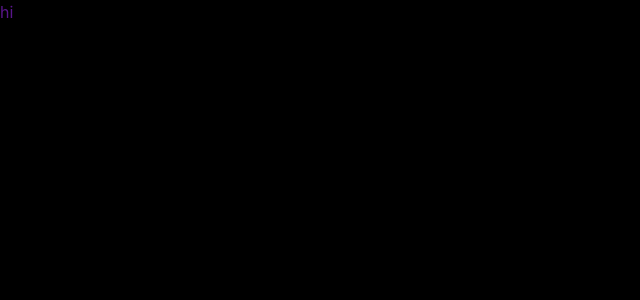
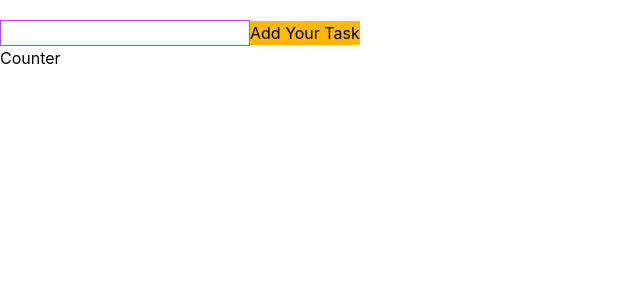
Before and after one commit to Mhassan0001/zustand-explorer, a React (Vite) app: page /todo in a window 1280 px wide. Shown: the top 300 px of the page, without its empty margins (0-640 px from the left). Built offline with nearby package versions, Linux system fonts and the light colour scheme.

Commit message:
Implement Zustand for shared state between components

```diff
--- a/src/components/Counter.jsx
+++ b/src/components/Counter.jsx
@@ -1,13 +1,31 @@
 import useCounterStore from "../stores/counterStore";
+import useTodoStore from "../stores/todoStore";
+import { Link } from "react-router-dom";
 
 const Counter = () => {
   const { count, increment, decrement, reset } = useCounterStore();
+
+  const { tasks } = useTodoStore();
+  console.log("Counter tasks:", tasks);
   return (
     <>
       <h1>{count}</h1>
       <button onClick={increment}>+</button>
       <button onClick={decrement}>-</button>
       <button onClick={reset}>Reset</button>
+
+
+      <div className="bg-amber-400">
+
+          <p>Todo Data Here.........</p>
+      <ul>
+        {tasks.map((task) => (
+          <li key={task._id}> {task.task}</li>
+        ))}
+        </ul>
+      </div>
+
+         <Link to="/todo">Todo</Link>
     </>
   );
 };
--- a/src/components/todo.jsx
+++ b/src/components/todo.jsx
@@ -1,16 +1,49 @@
 import { useState } from "react";
 import useTodoStore from "../stores/todoStore";
+import { Link } from "react-router-dom";
 
-const todo = () => {
+const Todo = () => {
   const [input, setInput] = useState("");
-  const { isLoading, error, tasks } = useTodoStore;
+  const { isLoading, error, tasks, createTask } = useTodoStore();
+
+  const onSubmit = async (e) => {
+    e.preventDefault();
+    await createTask(input);
+    setInput("");
+  };
   return (
     <>
-      <div className="bg-black h-screen ">
-        <h1 className="text-purple-900">hi</h1>
+      <div className="bg-bieg-500 h-screen ">
+        <form onSubmit={onSubmit}>
+          <div className="field pt-5">
+            <input
+              type="text"
+              onChange={(e) => setInput(e.target.value)}
+              value={input}
+              className="border-purple-500 border"
+            />
+
+            <button
+              type="submit"
+              disabled={isLoading}
+              className="bg-amber-400 "
+            >
+              {isLoading ? "Creating..." : "Add Your Task"}
+            </button>
+          </div>
+        </form>
+
+        <ul>
+          {tasks.map((task) => (
+            <li key={task._id}>{task.task}</li>
+          ))}
+        </ul>
+
+
+        <Link to="/">Counter</Link>
       </div>
     </>
   );
 };
 
-export default todo;
+export default Todo;
--- a/src/routes/index.jsx
+++ b/src/routes/index.jsx
@@ -1,7 +1,7 @@
 import { createBrowserRouter } from "react-router-dom";
 import App from "../App";
 import Counter from "../components/Counter";
-import Todo from "../components/todo";
+import Todo from "../components/Todo";
 const router = createBrowserRouter([
   {
     path: "/",
```
